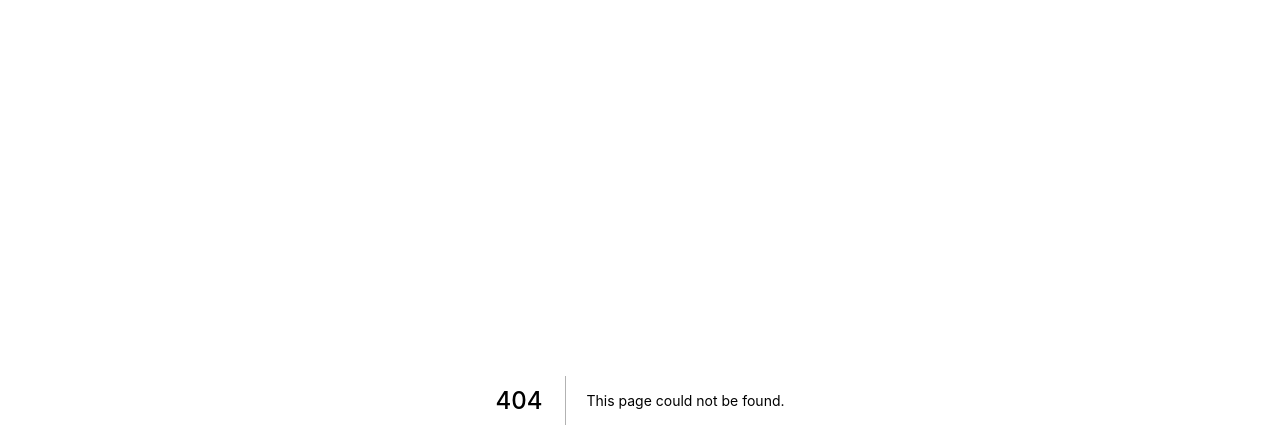
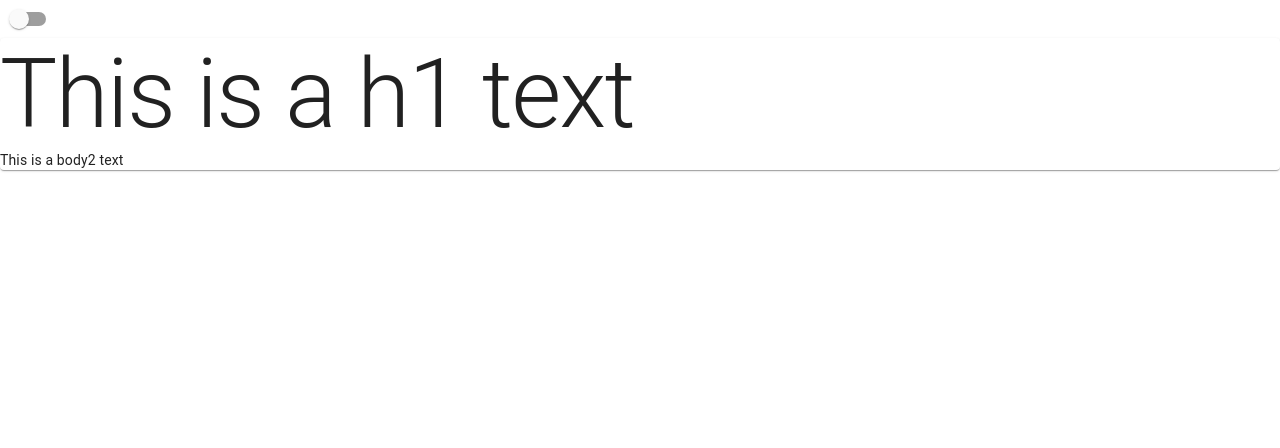
Before and after one commit to thatanjan/material-ui-basics-yt, a Next.js app: page /darkTheme in a window 1280 px wide. Before the commit this address had no page. Shown: the top 448 px of the page. Built offline with nearby package versions, Linux system fonts and the light colour scheme.

Commit message:
dark theme tutorial code

```diff
--- /dev/null
+++ b/pages/darkTheme.jsx
@@ -0,0 +1,28 @@
+import React, { useState } from 'react'
+import { createMuiTheme, ThemeProvider } from '@material-ui/core/styles'
+import Typography from '@material-ui/core/Typography'
+import Paper from '@material-ui/core/Paper'
+import Switch from '@material-ui/core/Switch'
+
+const DarkTheme = () => {
+	const [dark, setDark] = useState(false)
+
+	const theme = createMuiTheme({
+		palette: {
+			type: dark ? 'dark' : 'light',
+		},
+	})
+
+	return (
+		<ThemeProvider theme={theme}>
+			<Switch checked={dark} onChange={() => setDark(!dark)} />
+			<Paper>
+				<Typography variant='h1'>This is a h1 text</Typography>
+
+				<Typography variant='body2'>This is a body2 text</Typography>
+			</Paper>
+		</ThemeProvider>
+	)
+}
+
+export default DarkTheme
```
